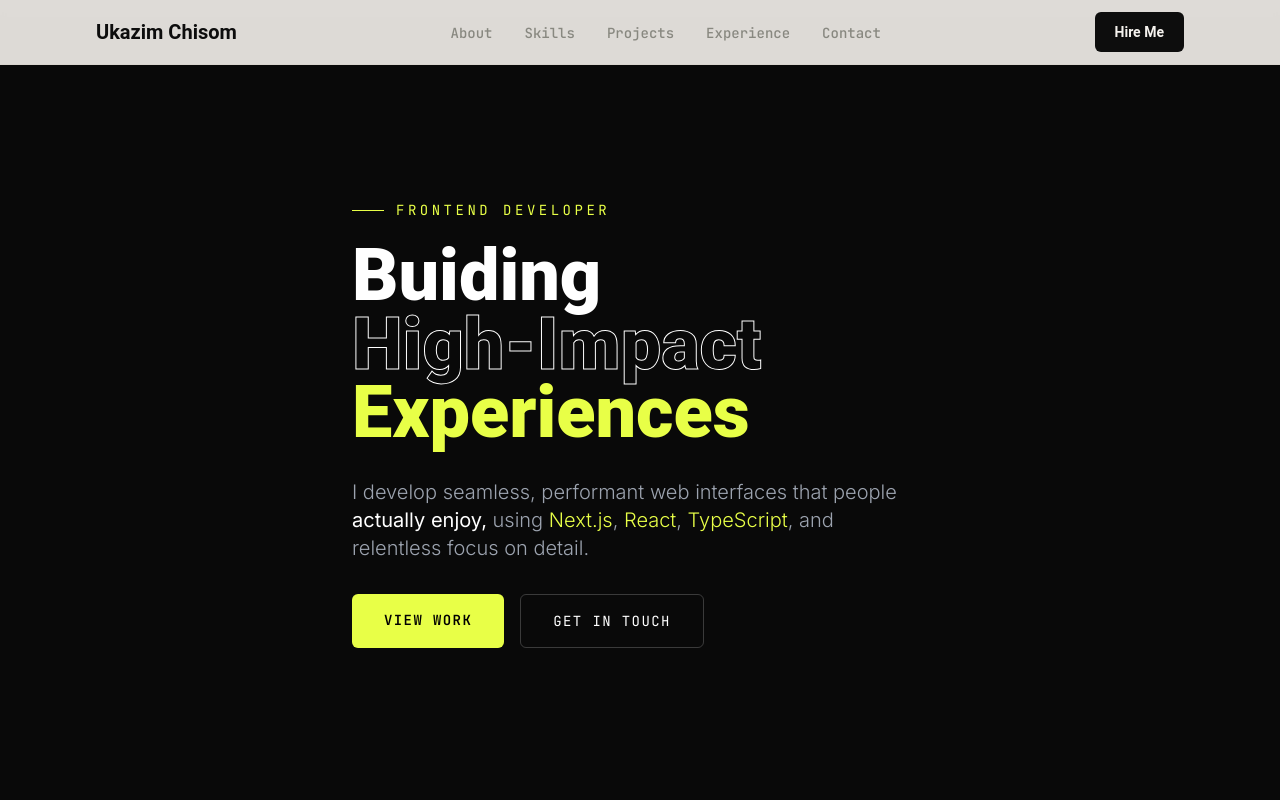
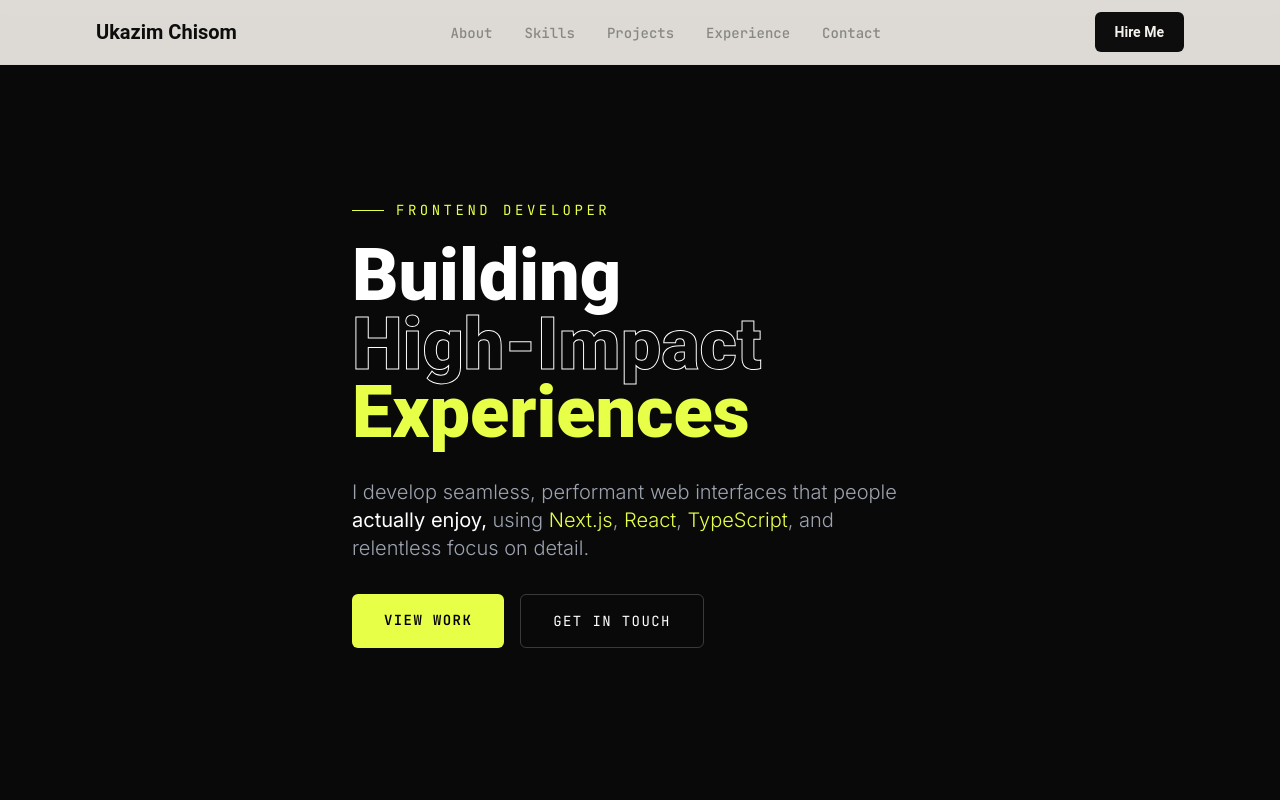
Before and after one commit to ukazimchisom/my-portfolio-website, a React (Vite) app: page / in a window 1280 px wide. Shown: the top 800 px of the page. Built offline with nearby package versions, Linux system fonts and the light colour scheme.

Commit message:
fix: correct hero headline typo

```diff
--- a/src/components/Hero.tsx
+++ b/src/components/Hero.tsx
@@ -16,7 +16,7 @@ const Hero = () => {
           {/* Main heading */}
 
           <h1 className="font-display text-4xl sm:text-7xl  font-black leading-normal sm:leading-[0.95] lg:leading-[0.9] text-white mb-8">
-            <span className="block">Buiding</span>
+            <span className="block">Building</span>
             <span className="block text-stroke text-3xl lg:text-7xl">
               High-Impact
             </span>
```
